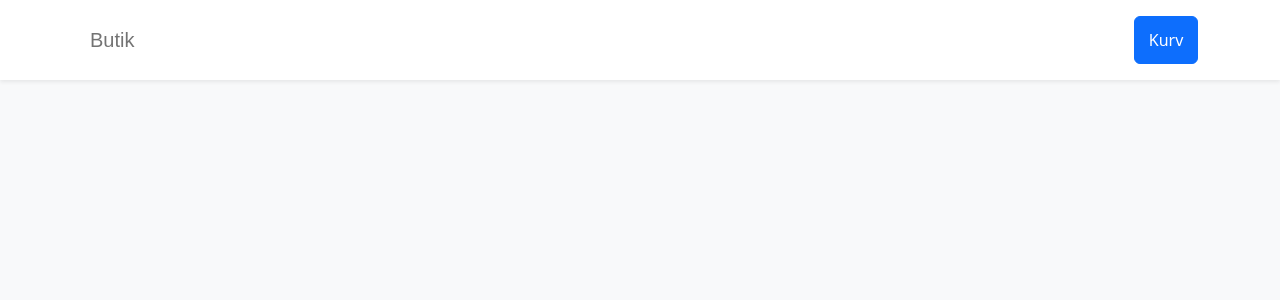
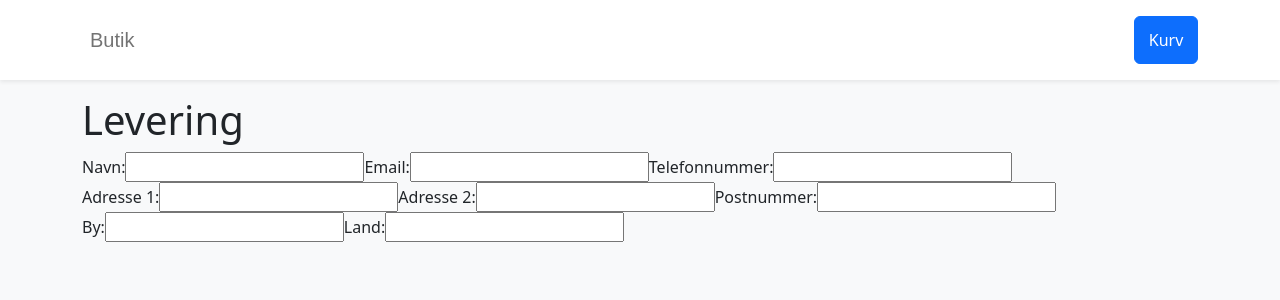
Before and after one commit to oska0281/frontendprojektgruppe7, a React (Vite) app: page /levering in a window 1280 px wide. Before the commit this address had no page. Shown: the top 300 px of the page. Built offline with nearby package versions, Linux system fonts and the light colour scheme.

Commit message:
indsat inputfelter i Levering.tsx

```diff
--- a/src/App.tsx
+++ b/src/App.tsx
@@ -1,7 +1,7 @@
 
 import { Routes, Route } from "react-router-dom"
 import { Container } from "react-bootstrap";
-import {Oplysninger} from "./pages/Oplysninger";
+import {Levering} from "./pages/Levering";
 import {Butik} from "./pages/Butik";
 import {Betaling} from "./pages/Betaling";
 import {Navigationsbar} from "./komponenter/Navigationsbar"
@@ -13,7 +13,7 @@ function App(){
     <Container className="mb-4">
     <Routes>
       <Route path="/" element={<Butik />} />
-      <Route path="/oplysninger" element={<Oplysninger />} />
+      <Route path="/levering" element={<Levering />} />
       <Route path="/betaling" element={<Betaling />} />
      </Routes>
    </Container>
--- a/src/komponenter/Kurv.tsx
+++ b/src/komponenter/Kurv.tsx
@@ -38,7 +38,7 @@ export function Kurv({ erAaben }: KurvProps) {
                 }, 0)
               )}
             </div>
-            <Link to="/betaling">
+            <Link to="/levering">
               <Button onClick={lukKurv} variant="primary" className="w-100 mt-3">Næste</Button>
             </Link>
           </div>
--- /dev/null
+++ b/src/pages/Levering.tsx
@@ -0,0 +1,43 @@
+
+
+export function Levering() {
+  return (
+    <div>
+      <h1>Levering</h1>
+      <form className="input-column">
+        <label>
+          Navn:
+          <input type="text" name="navn" />
+        </label>
+        <label>
+          Email:
+          <input type="email" name="email" />
+        </label>
+        <label>
+          Telefonnummer:
+          <input type="tel" name="telefonnummer" />
+        </label>
+        <label>
+          Adresse 1:
+          <input type="text" name="adresse1" />
+        </label>
+        <label>
+          Adresse 2:
+          <input type="text" name="adresse2" />
+        </label>
+        <label>
+          Postnummer:
+          <input type="text" name="postnummer" />
+        </label>
+        <label>
+          By:
+          <input type="text" name="by" />
+        </label>
+        <label>
+          Land:
+          <input type="text" name="land" />
+        </label>
+      </form>
+    </div>
+  );
+}
--- a/src/pages/Oplysninger.tsx
+++ /dev/null
@@ -1,5 +0,0 @@
-
-
-export function Oplysninger(){
-    return <h1>Oplysninger</h1>
-}
```
